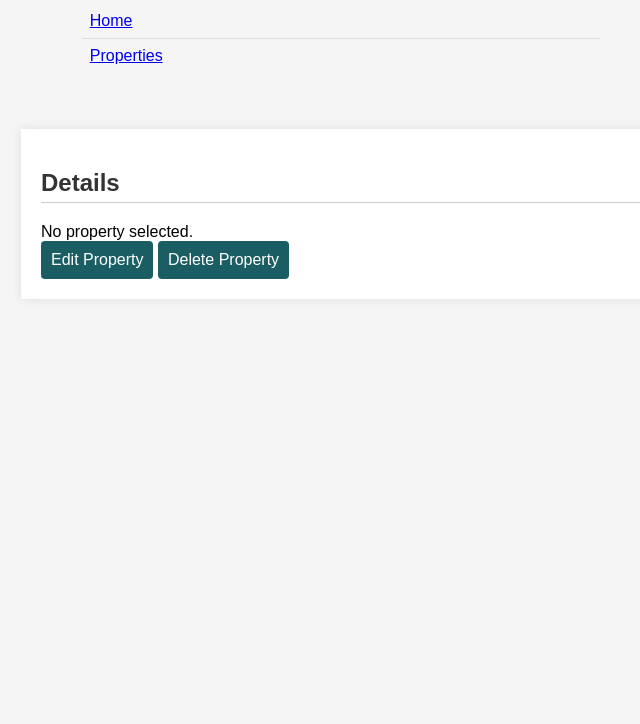
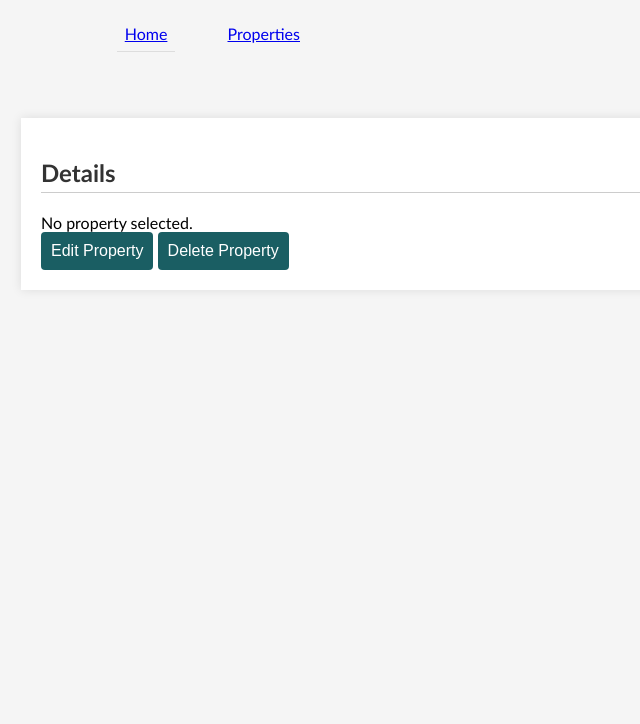
Before and after one commit to canoo/Group-3-Shared-Workspace, a website: page public/detalles.html in a window 1280 px wide. Shown: the part 76-800 px from the top of the page, without its empty margins (299-939 px from the left). Drawn offline with Linux system fonts and the light colour scheme.

Commit message:
Arshpreet

```diff
--- a/public/detalles.html
+++ b/public/detalles.html
@@ -4,7 +4,7 @@
     <meta charset="UTF-8">
     <meta name="viewport" content="width=device-width, initial-scale=1.0">
     <title>Property Details</title>
-    <link rel="stylesheet" href="/styles.css">
+    <link rel="stylesheet" href="styles.css">
 </head>
 <body>
     <header>
--- a/public/styles.css
+++ b/public/styles.css
@@ -1,6 +1,6 @@
 /* styles.css */
 body {
-  font-family: Arial, sans-serif;
+  font-family: 'Gill Sans', 'Gill Sans MT', Calibri, 'Trebuchet MS', sans-serif;
   background-color: #f5f5f5;
   margin: 0;
   padding: 0;
@@ -68,6 +68,9 @@ ul {
 li {
   padding: 8px;
   border-bottom: 1px solid #ddd;
+  display: inline-block;
+  margin: 10px 20px;
+  align-items: baseline;
 }
 
 li:last-child {
```
Also changed, not shown: public/detailProperty.html (+1 -1 lines), public/editProperty.html (+1 -1 lines), public/property.html (+1 -1 lines).
